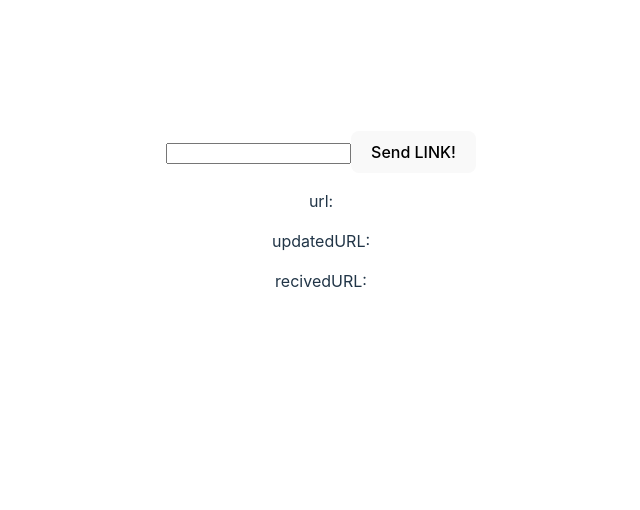
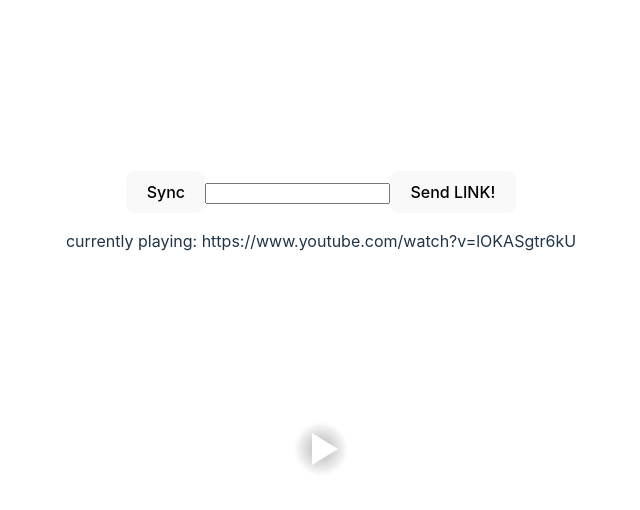
Before and after one commit to porezzz/MovieNight-test, a React (Vite) app in the folder client/: page / in a window 1280 px wide. Shown: the top 510 px of the page, without its empty margins (319-959 px from the left). Built offline with nearby package versions, Linux system fonts and the light colour scheme; no server answers.

Commit message:
Pause/Play sync, player thumbnail (no sync yet)

```diff
--- a/client/src/App.jsx
+++ b/client/src/App.jsx
@@ -1,46 +1,76 @@
-import './App.css'
-import ReactPlayer from 'react-player';
-import { socket } from './socket';
-import { useEffect, useState } from 'react';
+import "./App.css";
+import ReactPlayer from "react-player";
+import { socket } from "./socket";
+import React, { useEffect, useRef, useState } from "react";
+
+function App() {
+  useEffect(() => {
 
 
-function App() {
+    socket.on("url", (data) => {
+      setupdatedURL(data);
+      console.log(`recived data: ${data}`);
+    });
+    socket.on("connect", () => {
+      console.log("CONNECTED");
+    });
+    socket.on("playing", (data) => {
+      setIsPlaying(data);
+    });
 
-  useEffect(() => {
-    socket.on("message", (data) => {
-      setupdatedURL(data)
-      console.log(`recived data`)
-      console.log(data)
-    });
-    socket.on('connect', () => {
-      console.log('CONNECTED')
-    })
+
   }, []);
 
-  const [url, setUrl] = useState('');
-  const [updatedURL, setupdatedURL] = useState(url)
-  const [recivedData, setRecivedData] = useState('')
+  const [url, setUrl] = useState("");
+  // const [updatedURL, setupdatedURL] = useState(url);
+  const [updatedURL, setupdatedURL] = useState(
+    "https://www.youtube.com/watch?v=lOKASgtr6kU"
+  );
 
-  const handleChange = e => {
+  const handleChange = (e) => {
     setUrl(e.target.value);
-  }
+  };
 
   const handleClick = () => {
-    setupdatedURL(url)
-    socket.emit('message', url)
-  }
+    if(ReactPlayer.canPlay(url)){
+      setupdatedURL(url);
+      socket.emit("url", url);
+    } else {
+      console.log('There was an error with link')
+    }
+  };
 
+  const [isPlaying, setIsPlaying] = useState(true);
+
+  const pause = () => {
+    setIsPlaying(false);
+    socket.emit("playing", false);
+  };
+  const play = () => {
+    setIsPlaying(true);
+    socket.emit("playing", true);
+  };
+
+  const playerRef = useRef();
 
   return (
     <>
-      <input type="text" onChange={handleChange} value={url}/>
+      <button>Sync</button>
+      <input type="text" onChange={handleChange} value={url} />
       <button onClick={handleClick}>Send LINK!</button>
-      <p>url: {url}</p>
-      <p>updatedURL: {updatedURL}</p>
-      <p>recivedURL: {recivedData}</p>
-      <ReactPlayer url={updatedURL} playing={true} muted={true} controls={true}/>
+      <p>currently playing: {updatedURL}</p>
+      <ReactPlayer
+        ref={playerRef}
+        url={updatedURL}
+        playing={isPlaying}
+        muted={false}
+        controls={true}
+        onPause={pause}
+        onPlay={play}
+        light={true}
+      />
     </>
-  )
+  );
 }
 
-export default App
+export default App;
--- a/client/src/socket.js
+++ b/client/src/socket.js
@@ -1,5 +1,5 @@
 import { io } from 'socket.io-client';
 
 
-export const PORT = process.env.PORT || 10000;
+// export const PORT = process.env.PORT || 10000;
 export const socket = io()
```
Also changed, not shown: 30 other files (tests, documents, lock files or other folders).
